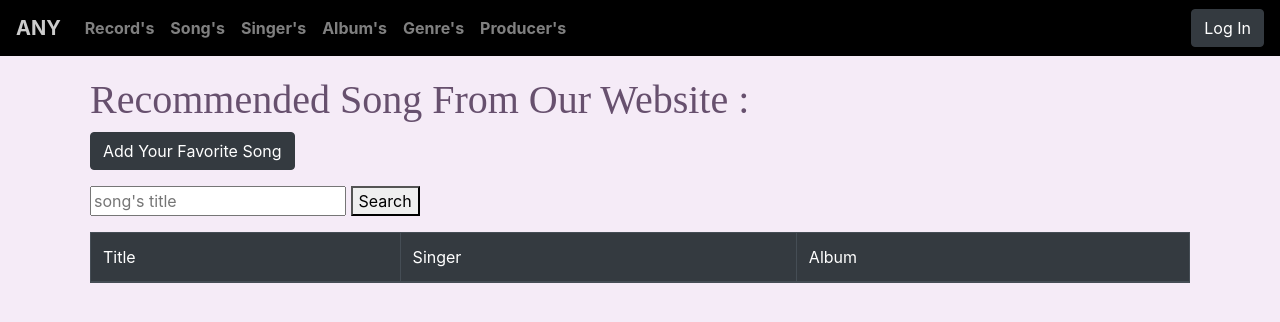
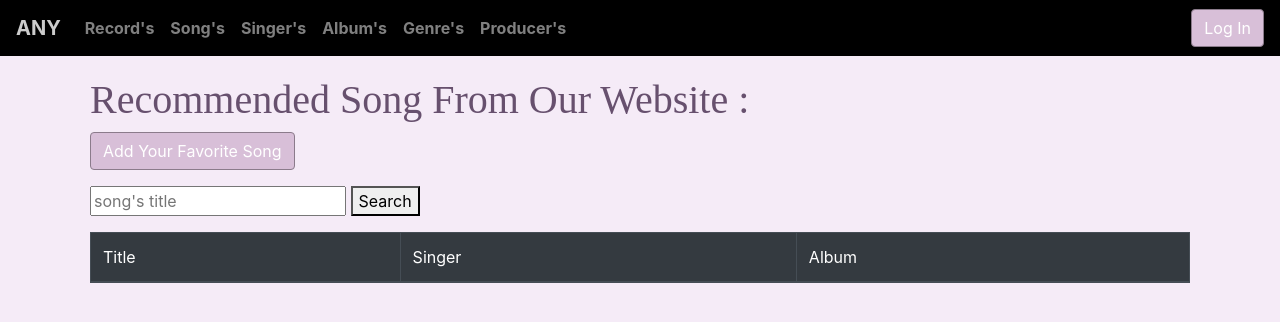
Before and after one commit to yullinisia/FINAL, a Django app: template song/templates/song/songs.html in a window 1280 px wide. Shown: the top 322 px of the page. Run offline with Django 3.2, Linux system fonts and the light colour scheme; the template is opened without the code that fills it, so the values that code supplies are empty; some libraries are stand-ins or nearby versions.

Commit message:
edited button

```diff
--- a/song/templates/song/songs.html
+++ b/song/templates/song/songs.html
@@ -25,7 +25,11 @@
           font-variant: normal;
           font-family: broadway;
         }
-
+        .btn-dark {
+        color: #fff;
+        background-color:#D8BFD8;
+        border-color: #8B7B8B;
+        }
         </style>
 </head>
 
```
